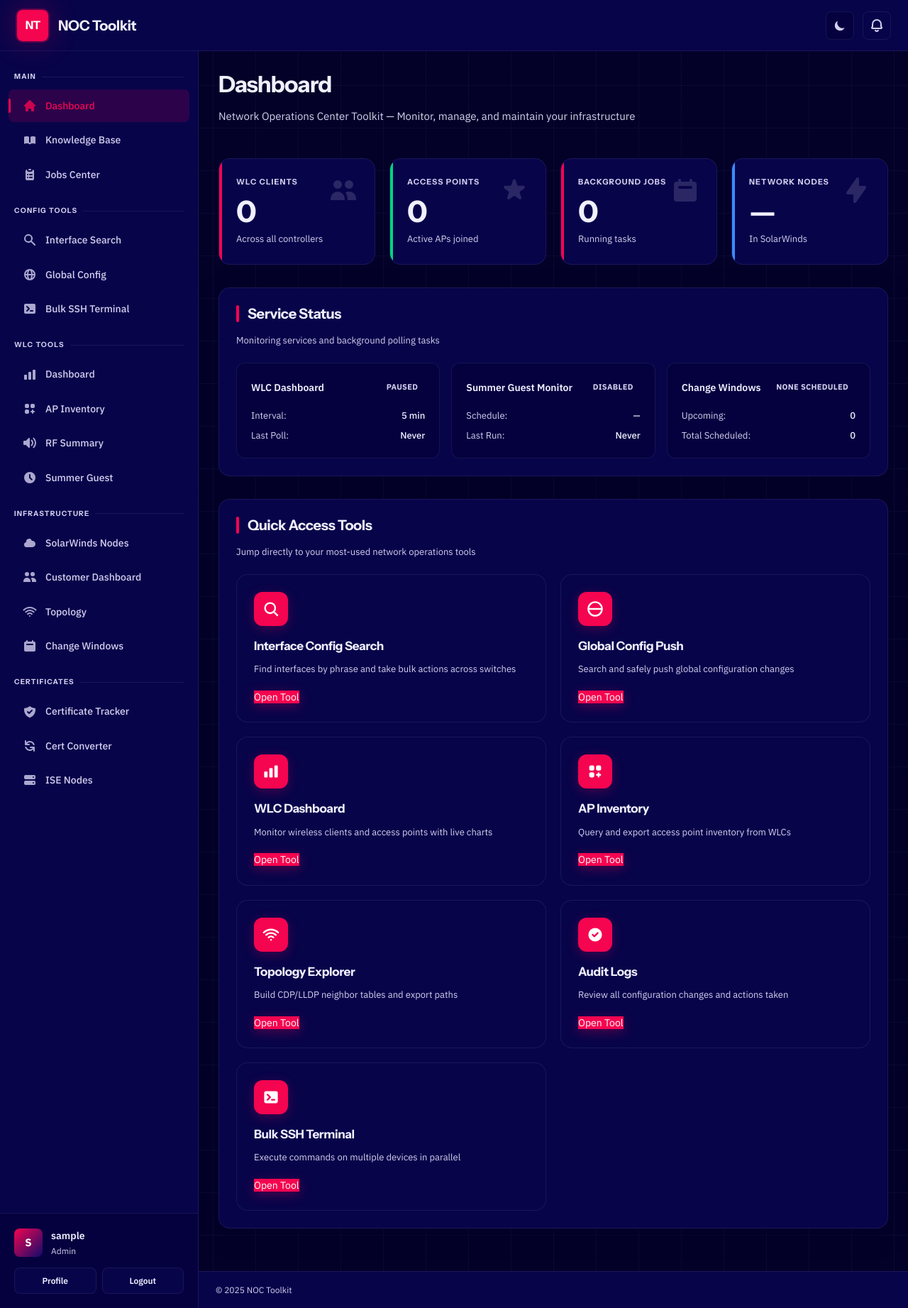
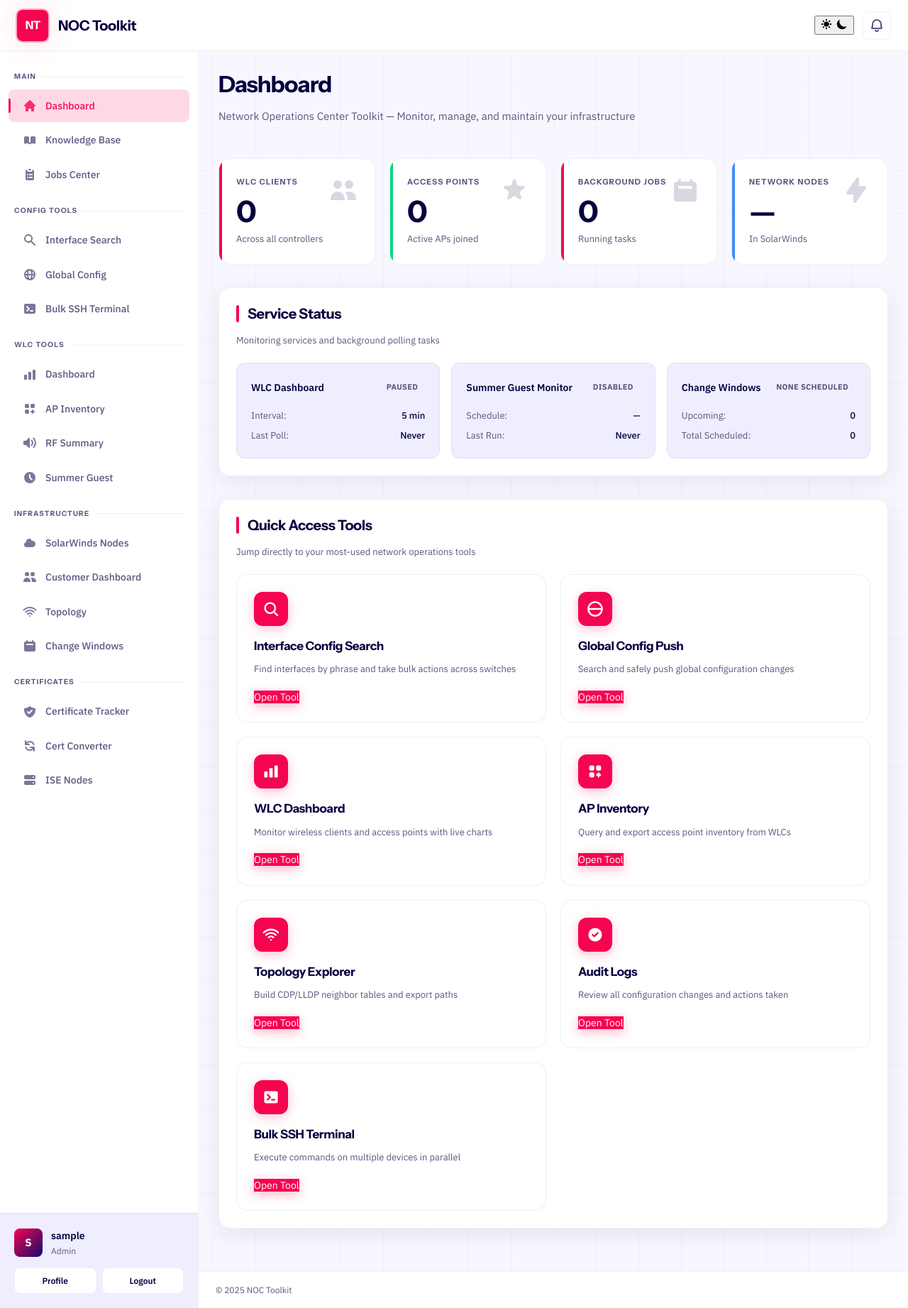
Before and after one commit to Skizzzz/NOC_Toolkit, a Flask app: page / in a window 1280 px wide. Shown: the whole page at 71% size. Run offline with Flask 3, Linux system fonts and the light colour scheme; the visitor is signed in with stand-in values (Sample User, id 1); data comes from the database, SQL or seed files in the repository; data that the repository does not hold is empty; parts of the project's set-up code (start-up, migrations or seed data) failed here and were passed over.

Commit message:
feat: US-001 - Remove dark theme CSS and make light theme the root default
Co-Authored-By: Claude Opus 4.5 <noreply@anthropic.com>

```diff
--- a/templates/base.html
+++ b/templates/base.html
@@ -1,5 +1,5 @@
 <!doctype html>
-<html lang="en" data-theme="dark">
+<html lang="en">
 <head>
   <meta charset="utf-8" />
   <meta name="viewport" content="width=device-width, initial-scale=1" />
@@ -17,15 +17,15 @@
       --pink-light: #ff3b6e;
       --pink-dark: #c9003d;
 
-      /* Dark Theme (Default) */
-      --bg: #030128;
-      --bg-subtle: #05013f;
-      --card: #08044a;
-      --card-hover: #0c0760;
-      --text: #f0f0ff;
-      --text-muted: #d4d0f0;
-      --border: rgba(245, 4, 80, 0.15);
-      --border-subtle: rgba(148, 148, 204, 0.12);
+      /* Theme Colors */
+      --bg: #f8f7ff;
+      --bg-subtle: #efeeff;
+      --card: #ffffff;
+      --card-hover: #f8f7ff;
+      --text: #05013f;
+      --text-muted: #5a5680;
+      --border: rgba(5, 1, 63, 0.1);
+      --border-subtle: rgba(5, 1, 63, 0.06);
       --accent: var(--pink);
       --accent-soft: rgba(245, 4, 80, 0.15);
 
@@ -47,20 +47,6 @@
       --radius-sm: 8px;
 
       /* Shadows */
-      --shadow: 0 8px 32px rgba(3, 1, 40, 0.4);
-      --shadow-lg: 0 16px 48px rgba(3, 1, 40, 0.5);
-      --glow-pink: 0 0 40px rgba(245, 4, 80, 0.3);
-    }
-
-    [data-theme="light"] {
-      --bg: #f8f7ff;
-      --bg-subtle: #efeeff;
-      --card: #ffffff;
-      --card-hover: #f8f7ff;
-      --text: #05013f;
-      --text-muted: #5a5680;
-      --border: rgba(5, 1, 63, 0.1);
-      --border-subtle: rgba(5, 1, 63, 0.06);
       --shadow: 0 8px 32px rgba(5, 1, 63, 0.08);
       --shadow-lg: 0 16px 48px rgba(5, 1, 63, 0.12);
       --glow-pink: 0 0 40px rgba(245, 4, 80, 0.15);
@@ -177,30 +163,6 @@
       align-items: center;
       gap: 12px;
     }
-
-    /* Theme Toggle */
-    .theme-toggle {
-      width: 40px;
-      height: 40px;
-      border-radius: var(--radius-sm);
-      background: var(--bg-subtle);
-      border: 1px solid var(--border-subtle);
-      color: var(--text-muted);
-      cursor: pointer;
-      display: grid;
-      place-items: center;
-      transition: all 0.2s ease;
-    }
-
-    .theme-toggle:hover {
-      color: var(--pink);
-      border-color: var(--pink);
-    }
-
-    .theme-toggle .sun { display: none; }
-    .theme-toggle .moon { display: block; }
-    [data-theme="light"] .theme-toggle .sun { display: block; }
-    [data-theme="light"] .theme-toggle .moon { display: none; }
 
     /* Mobile Menu Toggle */
     .menu-toggle {
```
Also changed, not shown: src/templates/base.html (+10 -48 lines).
